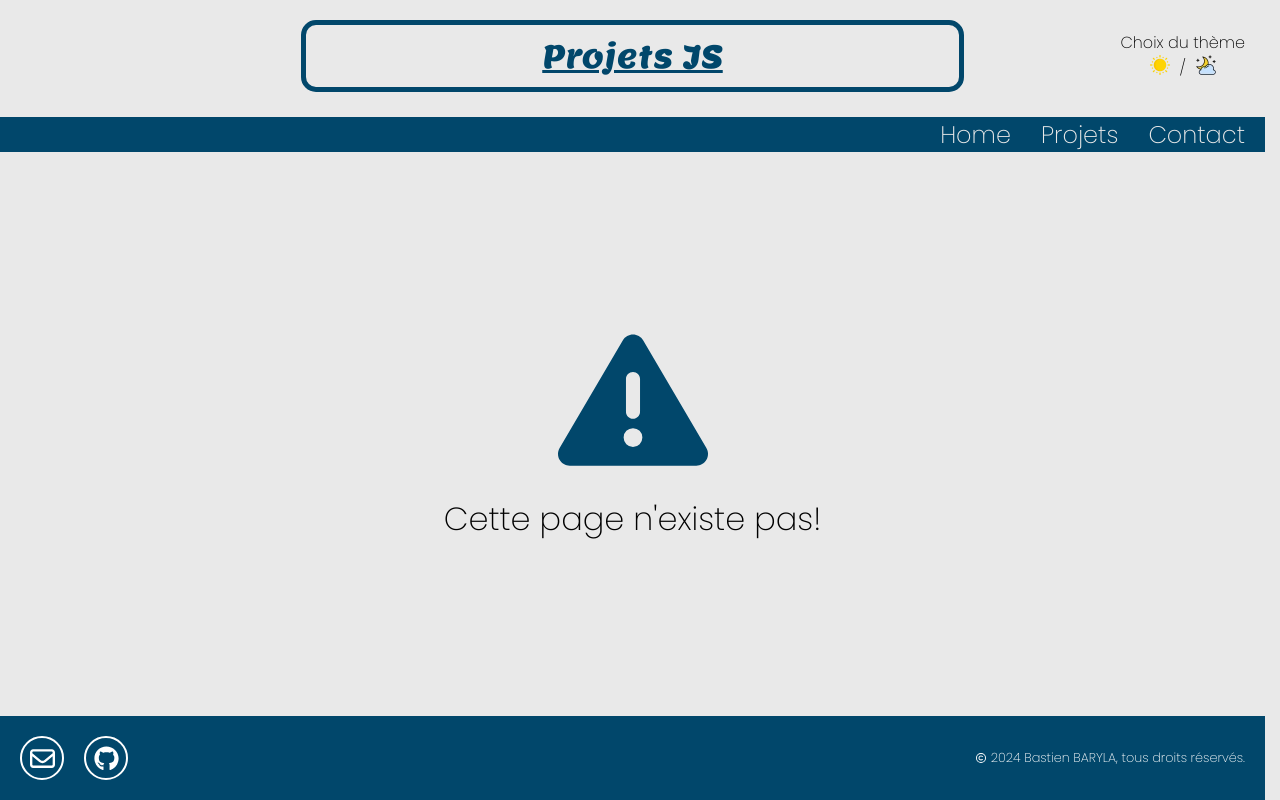
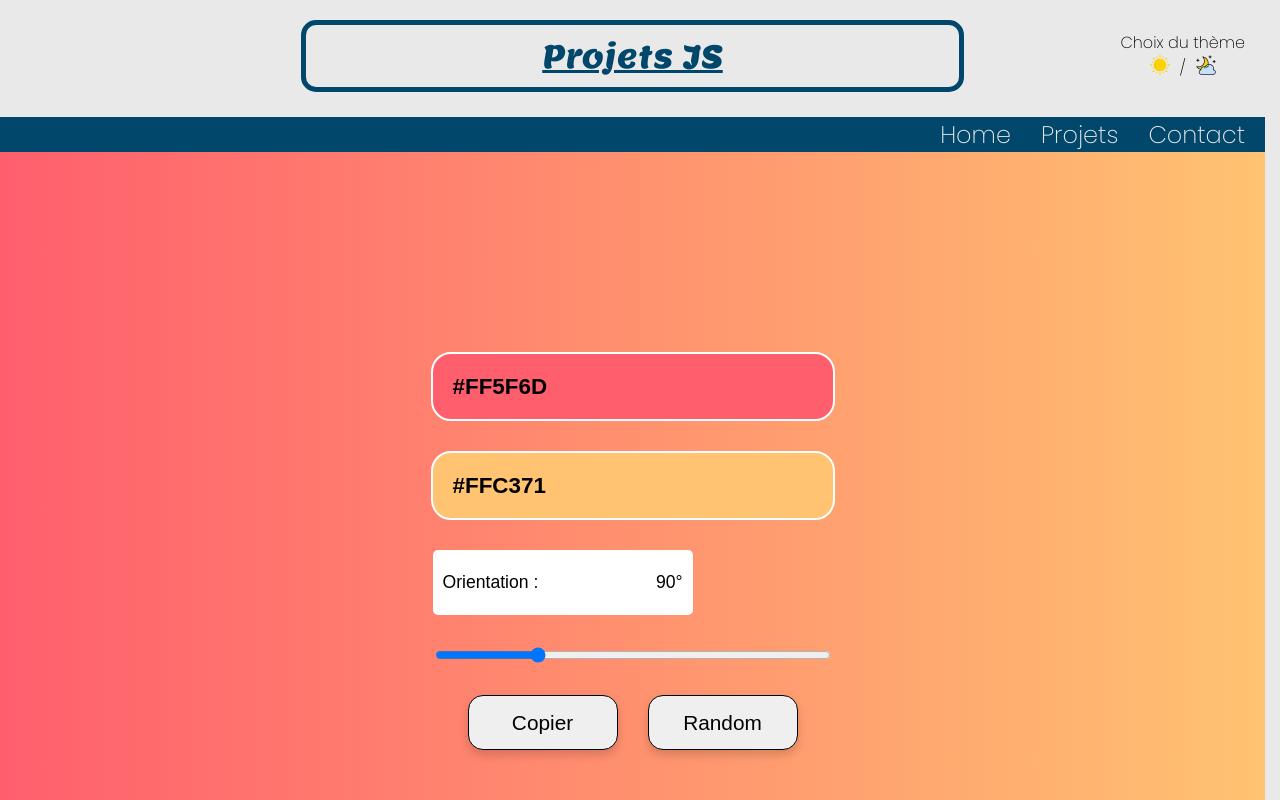
Before and after one commit to mel0ness/projetsJS, a React (Vite) app: page /projets/6 in a window 1280 px wide. Shown: the top 800 px of the page. Built offline with nearby package versions, Linux system fonts and the light colour scheme.

Commit message:
Reste random et modale du P6 avant de le valider

```diff
--- a/package.json
+++ b/package.json
@@ -23,6 +23,7 @@
     "redux": "^5.0.1",
     "redux-persist": "^6.0.0",
     "sass": "^1.69.7",
+    "styled-components": "^6.1.8",
     "toolkit": "^1.5.4"
   },
   "devDependencies": {
--- a/src/App.jsx
+++ b/src/App.jsx
@@ -11,6 +11,7 @@ import Quizz from './pages/Quizz';
 import WikiApp from './pages/WikiApp';
 import Cookies from './pages/Cookies';
 import APImeteo from './pages/APImeteo';
+import GradientGenerator from './pages/gradientGenerator';
 import Datas from "./assets/Datas.json";
 import { Provider } from "react-redux";
 import store from './features/store';
@@ -33,6 +34,7 @@ function App() {
 <Route path="/projets/3" element={<WikiApp />} />
 <Route path="/projets/4" element={<Cookies />} />
 <Route path="/projets/5" element={<APImeteo />} />
+<Route path="/projets/6" element={<GradientGenerator/>} />
 <Route path="*" element={<Error/>} />
 </Routes>
 <Footer/>
--- a/src/pages/APImeteo/index.jsx
+++ b/src/pages/APImeteo/index.jsx
@@ -3,6 +3,7 @@ import earth from "../../assets/earth.webp"
 import { useRef, useState } from "react"
 import { useGeolocated } from "react-geolocated";
 import DayPrev from "../../components/dayPrev";
+import { Helmet } from "react-helmet-async";
 
 const APImeteo = () => {
 
@@ -121,6 +122,9 @@ const displayByHour=(e) => {
 
 return (
     <div className="P5-body">
+             <Helmet>
+            <title>API météo</title>
+            </Helmet>
 {modale?
     <div className="P5-modaleBack" id="modaleBack">
       <div className="P5-modaleAPI" id="modaleAPI">
--- /dev/null
+++ b/src/pages/gradientGenerator/index.jsx
@@ -0,0 +1,118 @@
+import "../../style/pages/gradientGenerator/gradientGenerator.scss"
+import { Helmet } from "react-helmet-async";
+import { useState } from "react";
+import styled from "styled-components";
+
+const StyledBody = styled.div`
+min-height: 100vh;
+font-family: Arial, Helvetica, sans-serif;
+background: linear-gradient(${props => props.$range}deg, ${props => props.$colorone}, ${props => props.$colortwo});
+padding-top: 20vh;
+position: relative;
+
+@media (min-width: 500px) {
+    padding: clamp(20px, 20vw, 200px) 20px 0;
+  }
+}
+`;
+
+const StyledBlock = styled.div`
+
+    background-color: ${props => props.color};
+
+`
+const StyleLabel = styled.label`
+    display: flex;
+    align-items: center;
+    padding-left: 20px;
+    font-size: 1.4rem;
+    font-weight: bold;
+    width: 100%;
+    height: 100%;
+    color: ${props => props.color}
+`
+
+const GradientGenerator = () => {
+
+const [colorOne, updateColorOne] = useState("#FF5F6D")
+const [colorTwo, updateColorTwo] = useState("#FFC371")
+const [range, updateRange] = useState("90")
+const [colorLabelOne, updateColorLabelOne] = useState("black")
+const [colorLabelTwo, updateColorLabelTwo] = useState("black")
+const [Colors] = useState([])
+const [modale, updateModale] = useState(false)
+
+
+
+const changeColor = (e, f, g) => {
+   e(f.value.toUpperCase())
+        hex_to_RGB(f.value, g)
+        // modaleValidator(`Première couleur changée pour ${colorOne.value}`)
+
+    }
+
+const changeRange = (e) => {
+updateRange(e.value)
+}
+
+    const  hex_to_RGB = (hex, label) => {
+        let m = hex.match(/^#?([\da-f]{2})([\da-f]{2})([\da-f]{2})$/i);
+        let r = parseInt(m[1], 16);
+        let g = parseInt(m[2], 16);
+        let b = parseInt(m[3], 16);
+
+    let rgb = (r * 299 + g * 587 + b * 144) / 1000;
+    if(rgb < 128) {
+    label("white")
+    }
+    else {
+        label("black")
+    }
+    }
+
+const copy = () => {
+    navigator.clipboard.writeText(`linear-gradient(${range}deg, ${colorOne}, ${colorTwo})`);
+}
+
+    return (
+        <StyledBody $range={range} $colorone={colorOne} $colortwo={colorTwo}>
+
+<Helmet>
+            <title>Gradient generator</title>
+
+            </Helmet>
+    <div className="P6-mainDiv">
+        <div className="P6-inputsColor">
+            <StyledBlock color={colorOne} className="P6-inputColor">
+                <StyleLabel htmlFor="color1" color={colorLabelOne} >{colorOne}</StyleLabel>
+                <input type="color" className="P6-hiddenInput" id="color1" value={colorTwo} onChange={(e) => changeColor(updateColorOne, e.target, updateColorLabelOne)} />
+                </StyledBlock>
+                <StyledBlock color={colorTwo} className="P6-inputColor">
+                <StyleLabel htmlFor="color2" color={colorLabelTwo}>{colorTwo}</StyleLabel>
+                <input type="color" className="P6-hiddenInput" id="color2" value={colorTwo} onChange={(e) => changeColor(updateColorTwo, e.target, updateColorLabelTwo)} />
+                </StyledBlock>
+        </div>
+        <div className="P6-inputsRange">
+            <div className="P6-labelsRange">
+                <div>Orientation :</div>
+                <label htmlFor="range" className="P6-labelRange" id="orientation">{range}°</label>
+            </div>
+            <input type="range" min="0" max="360" value={range} id="range" onChange={(e) => changeRange(e.target)} />
+        </div>
+        <div className="P6-inputsButton">
+            <input type="button" className="P6-button" value="Copier" onClick={() => copy()}/>
+            <input type="button" className="P6-button" value="Random" />
+        </div>
+        {
+            modale?       <div className="P6-modale" id="modale"></div> : <div></div>
+        }
+
+    </div>
+
+</StyledBody>
+    )
+
+}
+
+
+export default GradientGenerator;
--- /dev/null
+++ b/src/style/pages/gradientGenerator/gradientGenerator.scss
@@ -0,0 +1,110 @@
+@use "../../utils/global.scss";
+
+.P6-mainDiv {
+  display: flex;
+  flex-direction: column;
+  width: 300px;
+  margin: auto;
+  align-items: center;
+  gap: 20px;
+
+  @media (min-width: 500px) {
+      width: 400px;
+      gap: 30px;
+    }
+}
+
+.P6-inputsColor{
+  display: flex;
+  flex-direction: column;
+  gap: 20px;
+  align-items: center;
+  width: 100%;
+
+  @media (min-width: 500px) {
+      gap: 30px;
+    }
+}
+
+.P6-inputColor {
+  width: 100%;
+  height: 65px;
+  border-radius: 20px;
+  border: solid 2px white;
+  cursor: pointer;
+  display: flex;
+  align-items: center;
+  justify-content: center;
+  position: relative;
+}
+
+.P6-hiddenInput {
+  visibility: hidden;
+  position: absolute;
+}
+
+.P6-inputsRange {
+  display: flex;
+  flex-direction: column;
+  width: 100%;
+  gap: 20px;
+
+  @media (min-width: 500px) {
+      gap: 30px;
+    }
+}
+
+.P6-labelsRange {
+  display: flex;
+  flex-direction: row;
+  width: 60%;
+  background-color: white;
+  border-radius: 5px;
+  padding: 10px;
+  height: 45px;
+  justify-content: space-between;
+  align-items: center;
+  font-size: 1.1rem;
+}
+
+.P6-inputsButton {
+  display: flex;
+  flex-direction: row;
+  gap: 20px;
+
+
+@media (min-width: 500px) {
+        gap: 30px;
+      }
+}
+
+.P6-button {
+  font-size: 1.3rem;
+  width: 130px;
+  height: 55px;
+  border: 1px solid black;
+  border-radius: 15px;
+  box-shadow: 0 5px 10px rgba(0,0,0,0.16);
+
+  @media (min-width: 500px) {
+        width: 150px;
+      }
+}
+
+.P6-modale {
+  position: absolute;
+  top: 50%;
+  left: 50%;
+  transform: translate(-50%, -50%);
+  width: 0;
+  height: 0;
+  background-color: white;
+  border: 3px solid black;
+  border-radius: 20px;
+  font-size: 1.5rem;
+  justify-content: center;
+  align-items: center;
+  padding: 10px;
+  text-align: center;
+  transition: 0.5s;
+}
```
Also changed, not shown: 1 other file (tests, documents, lock files or other folders).
